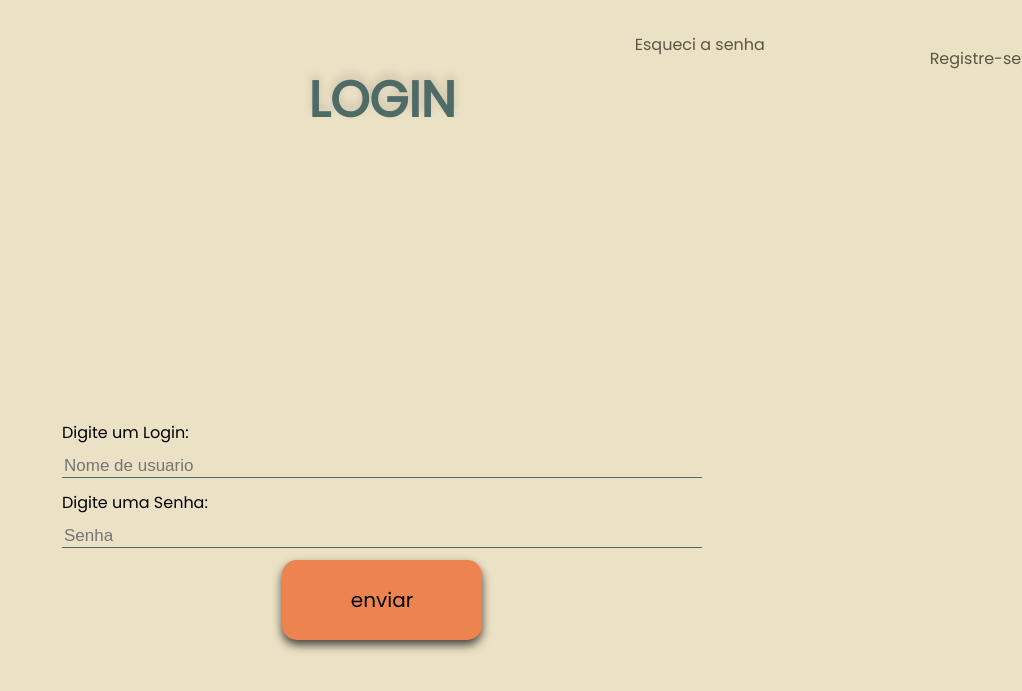
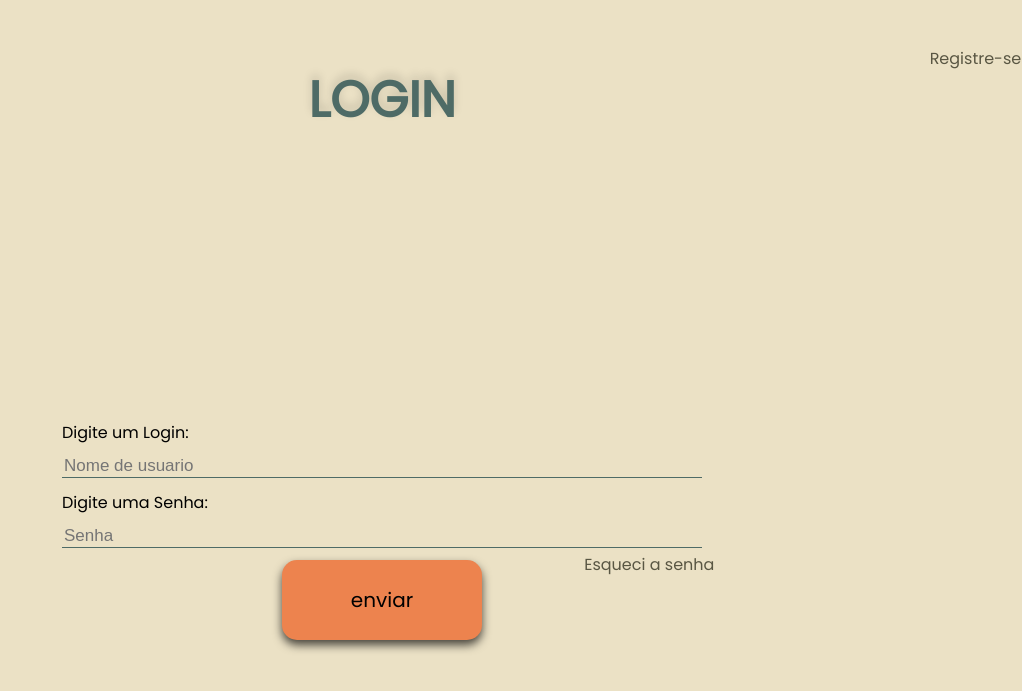
Before and after one commit to guilhermeblacerda/Connect, a Django app: page / in a window 1280 px wide. Shown: the top 691 px of the page, without its empty margins (258-1280 px from the left). Run offline with Django 5.2, Linux system fonts and the light colour scheme.

Commit message:
Esqueci a senha fora do lugar, resolvido

```diff
--- a/forum/static/css/style.css
+++ b/forum/static/css/style.css
@@ -102,10 +102,10 @@ table {
 }
 
 #login_forget {
-  left: 70%;
-  bottom: 26%;
 
-  transform: translate(-50%, -50%);
+  left: 66%;
+  top: 520px;
+
 }
 
 #return {
```
Also changed, not shown: db.sqlite3.
